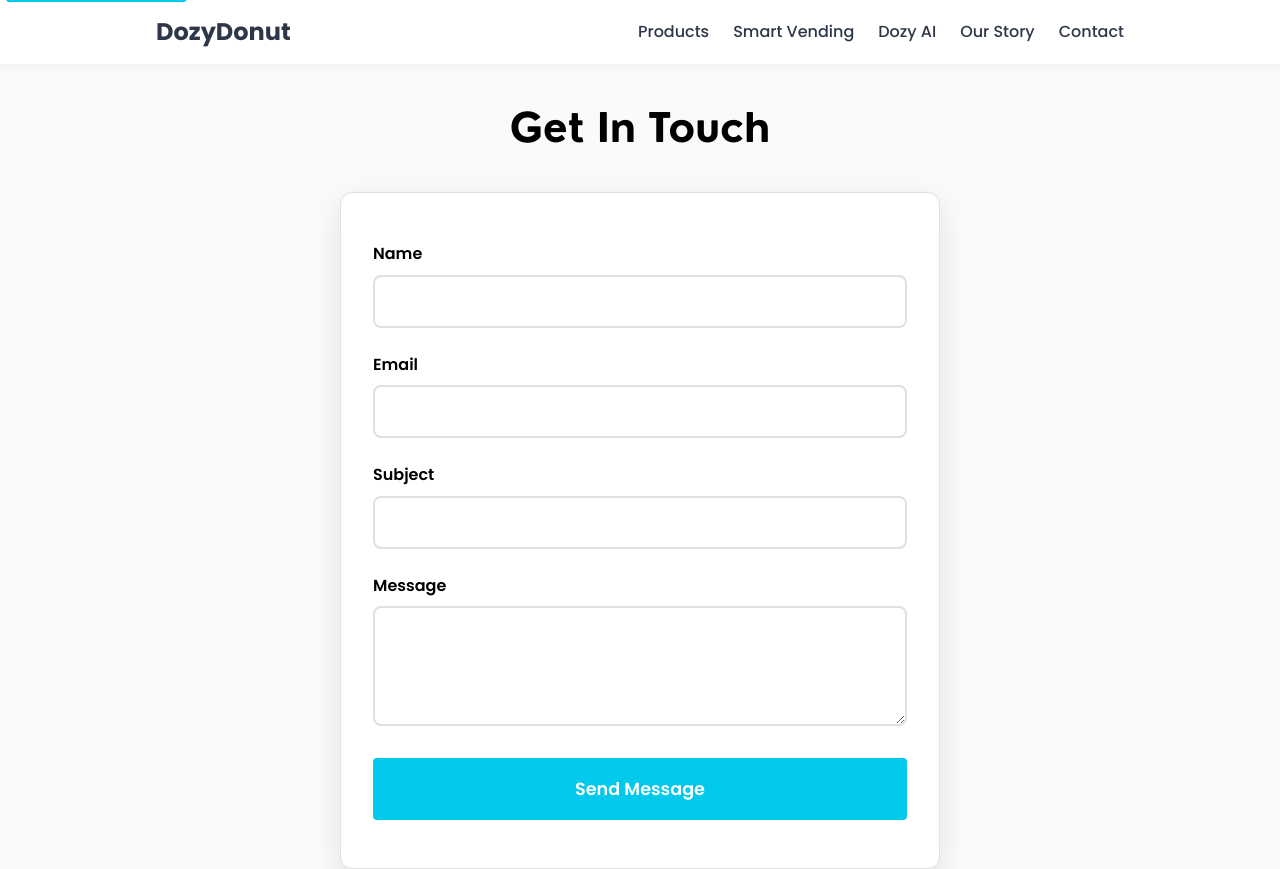
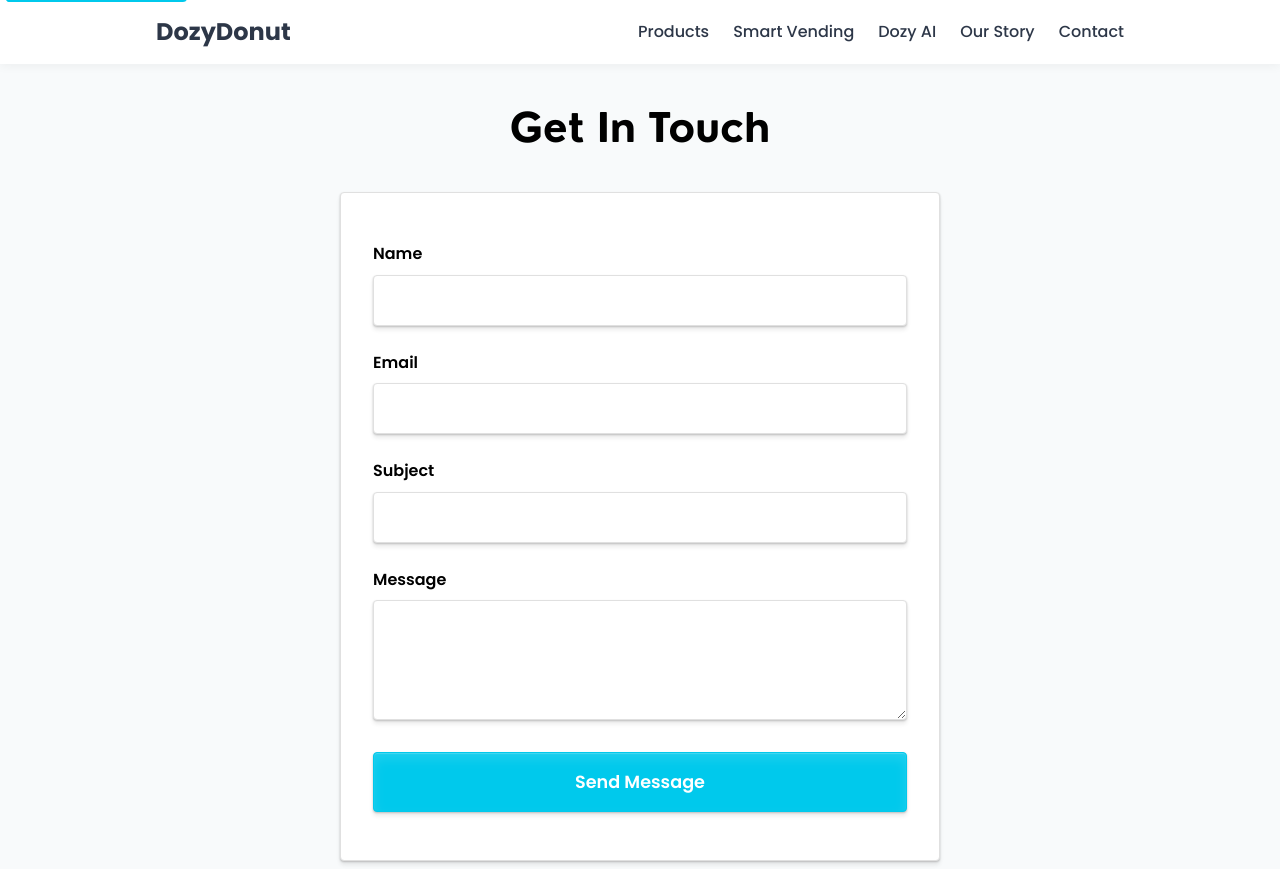
Before and after one commit to patrickclose/dozydonut_landing_page, a SvelteKit app: page /contact in a window 1280 px wide. Shown: the top 869 px of the page. Built offline with nearby package versions, Linux system fonts and the light colour scheme.

Commit message:
updated transition animation to be more bouncy

```diff
--- a/src/lib/components/ImageProcessor/ImageProcessor.svelte
+++ b/src/lib/components/ImageProcessor/ImageProcessor.svelte
@@ -440,7 +440,7 @@
         border-radius: 4px;
         cursor: pointer;
         font-size: 16px;
-        transition: all 0.3s ease;
+        transition: background-color .3s cubic-bezier(.165,.84,.44,1),box-shadow .3s cubic-bezier(.165,.84,.44,1);
         margin-top: 20px;
     }
 
--- a/src/routes/+page.svelte
+++ b/src/routes/+page.svelte
@@ -241,7 +241,7 @@
         --secondary-color: #000000;
         --black: #000000;
         --white: #ffffff;
-        --transition: all 0.3s ease;
+        --transition: background-color .3s cubic-bezier(.165,.84,.44,1),box-shadow .3s cubic-bezier(.165,.84,.44,1);
     }
 
     * {
@@ -348,6 +348,7 @@
         color: white;
         padding: 1rem 2rem;
         border-radius: 4px;
+        box-shadow: 0 4px 4px #08080814,0 1px 2px #08080833,inset 0 6px 12px #ffffff1f,inset 0 1px 1px #fff3;
         text-decoration: none;
         font-weight: 600;
         font-size: 1.1rem;
@@ -366,11 +367,12 @@
         color: var(--black);
         padding: 1rem 2rem;
         border-radius: 4px;
+        box-shadow: 0 4px 4px #08080814,0 1px 2px #08080833,inset 0 6px 12px #ffffff1f,inset 0 1px 1px #fff3;
         text-decoration: none;
         font-weight: 600;
         font-size: 1.1rem;
         transition: var(--transition);
-        border: 2px solid var(--black);
+        border: 1px solid var(--black);
     }
 
     .secondary-cta:hover {
@@ -427,9 +429,9 @@
     }
 
     /* Services & Process Section */
-    #services-process-section {
+    /* #services-process-section {
         background: #fafbfc;
-    }
+    } */
 
     /* Top Bar Layout */
     .top-bar-container {
@@ -738,6 +740,7 @@
         border: 2px solid var(--primary-color);
         padding: 1rem 2rem;
         border-radius: 4px;
+        box-shadow: 0 4px 4px #08080814,0 1px 2px #08080833,inset 0 6px 12px #ffffff1f,inset 0 1px 1px #fff3;
         text-decoration: none;
         font-weight: 600;
         font-size: 1rem;
@@ -881,7 +884,8 @@
         display: inline-block;
         background: transparent;
         color: var(--black);
-        border: 2px solid var(--black);
+        border: 1px solid var(--black);
+        box-shadow: 0 4px 4px #08080814,0 1px 2px #08080833,inset 0 6px 12px #ffffff1f,inset 0 1px 1px #fff3;
         padding: 1rem 1.5rem;
         border-radius: 4px;
         text-decoration: none;
@@ -941,12 +945,6 @@
         .hero-cta {
             flex-direction: column;
             align-items: center;
-        }
-
-        .primary-cta,
-        .secondary-cta {
-            width: 100%;
-            max-width: 280px;
         }
 
         .services-process-container {
--- a/src/routes/contact/+page.svelte
+++ b/src/routes/contact/+page.svelte
@@ -17,7 +17,7 @@
     --light-gray: #f8fafb;
     --text-gray: #555;
     --border-gray: #e0e0e0;
-    --transition: all 0.3s ease;
+    --transition: background-color .3s cubic-bezier(.165,.84,.44,1),box-shadow .3s cubic-bezier(.165,.84,.44,1);
   }
 
   :global(body) {
@@ -66,11 +66,11 @@
 
   .contact-form {
     background: var(--white);
-    border-radius: 12px;
+    border-radius: 4px;
     padding: 3rem 2rem;
     width: 100%;
     max-width: 600px;
-    box-shadow: 0 10px 30px rgba(0, 0, 0, 0.1);
+    box-shadow: 0 4px 4px #08080814,0 1px 2px #08080833,inset 0 6px 12px #ffffff1f,inset 0 1px 1px #fff3;
     border: 1px solid var(--border-gray);
   }
 
@@ -90,8 +90,9 @@
   .contact-form-group textarea {
     width: 100%;
     padding: 0.75rem 1rem;
-    border: 2px solid var(--border-gray);
-    border-radius: 8px;
+    border: 1px solid var(--border-gray);
+    box-shadow: 0 4px 4px #08080814,0 1px 2px #08080833,inset 0 6px 12px #ffffff1f,inset 0 1px 1px #fff3;
+    border-radius: 4px;
     font-family: 'Poppins', sans-serif;
     font-size: 1rem;
     color: var(--secondary-color);
@@ -104,7 +105,7 @@
   .contact-form-group textarea:focus {
     outline: none;
     border-color: var(--primary-color);
-    box-shadow: 0 0 0 3px rgba(0, 201, 236, 0.1);
+    box-shadow: 0 4px 4px #08080814,0 1px 2px #08080833,inset 0 6px 12px #ffffff1f,inset 0 1px 1px #fff3;
   }
 
   .contact-form-group textarea {
@@ -118,7 +119,8 @@
     background: var(--primary-color);
     color: var(--white);
     padding: 1rem 2rem;
-    border: 2px solid var(--primary-color);
+    border: 1px solid var(--primary-color);
+    box-shadow: 0 4px 4px #08080814,0 1px 2px #08080833,inset 0 6px 12px #ffffff1f,inset 0 1px 1px #fff3;
     border-radius: 4px;
     font-family: 'Poppins', sans-serif;
     font-size: 1.1rem;
--- a/src/routes/dozy-ai/+page.svelte
+++ b/src/routes/dozy-ai/+page.svelte
@@ -12,7 +12,7 @@
     --light-gray: #f8fafb;
     --text-gray: #555;
     --border-gray: #e0e0e0;
-    --transition: all 0.3s ease;
+    --transition: background-color .3s cubic-bezier(.165,.84,.44,1),box-shadow .3s cubic-bezier(.165,.84,.44,1);
   }
 
   :global(body) {
--- a/src/routes/free-consultation/+page.svelte
+++ b/src/routes/free-consultation/+page.svelte
@@ -85,7 +85,7 @@
     --light-gray: #f8fafb;
     --text-gray: #555;
     --border-gray: #e0e0e0;
-    --transition: all 0.3s ease;
+    --transition: background-color .3s cubic-bezier(.165,.84,.44,1),box-shadow .3s cubic-bezier(.165,.84,.44,1);
   }
 
   /* Page Background */
--- a/src/routes/our-story/+page.svelte
+++ b/src/routes/our-story/+page.svelte
@@ -21,7 +21,7 @@
     --light-gray: #f8fafb;
     --text-gray: #555;
     --border-gray: #e0e0e0;
-    --transition: all 0.3s ease;
+    --transition: background-color .3s cubic-bezier(.165,.84,.44,1),box-shadow .3s cubic-bezier(.165,.84,.44,1);
   }
 
   :global(body) {
--- a/src/routes/products/+page.svelte
+++ b/src/routes/products/+page.svelte
@@ -12,7 +12,7 @@
     --light-gray: #f8fafb;
     --text-gray: #555;
     --border-gray: #e0e0e0;
-    --transition: all 0.3s ease;
+    --transition: background-color .3s cubic-bezier(.165,.84,.44,1),box-shadow .3s cubic-bezier(.165,.84,.44,1);
   }
 
   :global(body) {
```
